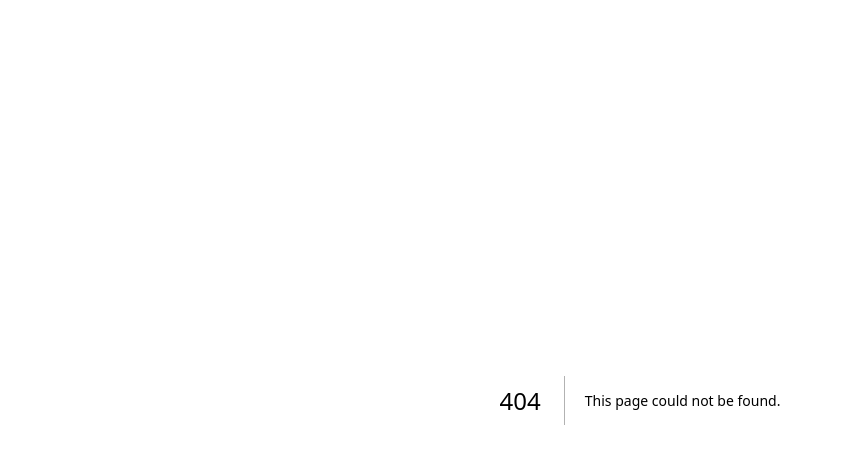
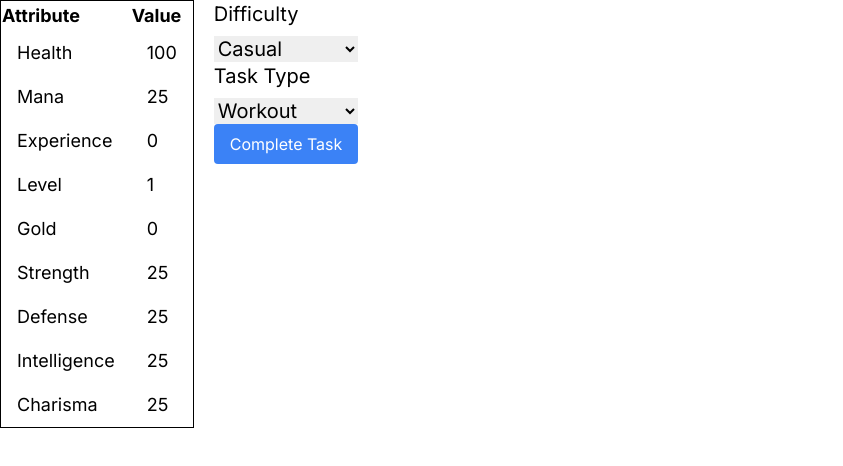
Before and after one commit to YifanYes/nexus, a Next.js app in the folder frontend/: page /profile in a window 1280 px wide. Before the commit this address had no page. Shown: the top 466 px of the page, without its empty margins (0-843 px from the left). Built offline with nearby package versions, Linux system fonts and the light colour scheme.

Commit message:
Add profile test view

```diff
--- /dev/null
+++ b/frontend/src/app/profile/page.tsx
@@ -0,0 +1,168 @@
+'use client'
+
+import { useState } from 'react'
+
+const Profile = () => {
+  const [attributes, setAttributes] = useState({
+    health: 100,
+    mana: 25,
+    exp: 0,
+    level: 1,
+    gold: 0,
+    strength: 25,
+    defense: 25,
+    intelligence: 25,
+    charisma: 25
+  })
+  const [task, setTask] = useState({
+    type: 'WORKOUT',
+    difficulty: 'CASUAL'
+  })
+
+  const attributeMap = {
+    WORKOUT: 'strength',
+    STUDY: 'intelligence',
+    SOCIAL: 'charisma',
+    HEALTH: 'health'
+  }
+
+  const taskRewards = {
+    CASUAL: {
+      exp: 25,
+      gold: 10
+    },
+    HEROIC: {
+      exp: 50,
+      gold: 20
+    },
+    LEGENDARY: {
+      exp: 75,
+      gold: 30
+    }
+  }
+
+  const nextLevelRequiredExp = (level: number): number => {
+    return 250 * (level * level) - 250 * level
+  }
+
+  const completeTask = () => {
+    // @ts-expect-error
+    const attribute = attributeMap[task.type]
+
+    // @ts-expect-error
+    const rewards = taskRewards[task.difficulty]
+    const totalExp = attributes.exp + rewards.exp
+    const requiredExp = nextLevelRequiredExp(attributes.level + 1)
+
+    if (totalExp >= requiredExp) {
+      setAttributes({
+        ...attributes,
+        [attribute]: Math.min(attributes[attribute] + 1, 100),
+        exp: totalExp - requiredExp,
+        level: attributes.level + 1,
+        gold: attributes.gold + rewards.gold
+      })
+    } else {
+      setAttributes({
+        ...attributes,
+        [attribute]: Math.min(attributes[attribute] + 1, 100),
+        exp: totalExp,
+        gold: attributes.gold + rewards.gold
+      })
+    }
+  }
+
+  return (
+    <div className='flex flex-row gap-5'>
+      <table className='text-left text-lg border  border-black'>
+        <thead>
+          <tr>
+            <th>Attribute</th>
+            <th>Value</th>
+          </tr>
+        </thead>
+        <tbody>
+          <tr>
+            <td className='px-4 py-2'>Health</td>
+            <td className='px-4 py-2'>{attributes.health}</td>
+          </tr>
+          <tr>
+            <td className='px-4 py-2'>Mana</td>
+            <td className='px-4 py-2'>{attributes.mana}</td>
+          </tr>
+          <tr>
+            <td className='px-4 py-2'>Experience</td>
+            <td className='px-4 py-2'>{attributes.exp}</td>
+          </tr>
+          <tr>
+            <td className='px-4 py-2'>Level</td>
+            <td className='px-4 py-2'>{attributes.level}</td>
+          </tr>
+          <tr>
+            <td className='px-4 py-2'>Gold</td>
+            <td className='px-4 py-2'>{attributes.gold}</td>
+          </tr>
+          <tr>
+            <td className='px-4 py-2'>Strength</td>
+            <td className='px-4 py-2'>{attributes.strength}</td>
+          </tr>
+          <tr>
+            <td className='px-4 py-2'>Defense</td>
+            <td className='px-4 py-2'>{attributes.defense}</td>
+          </tr>
+          <tr>
+            <td className='px-4 py-2'>Intelligence</td>
+            <td className='px-4 py-2'>{attributes.intelligence}</td>
+          </tr>
+          <tr>
+            <td className='px-4 py-2'>Charisma</td>
+            <td className='px-4 py-2'>{attributes.charisma}</td>
+          </tr>
+        </tbody>
+      </table>
+
+      <div>
+        <form className='text-xl'>
+          <div className='flex flex-col gap-2'>
+            <label>Difficulty</label>
+            <select
+              defaultValue='CASUAL'
+              onChange={(e) => {
+                setTask({
+                  ...task,
+                  difficulty: e.target.value
+                })
+              }}
+            >
+              <option value='CASUAL'>Casual</option>
+              <option value='HEROIC'>Heroic</option>
+              <option value='LEGENDARY'>Legendary</option>
+            </select>
+          </div>
+          <div className='flex flex-col gap-2'>
+            <label>Task Type</label>
+            <select
+              defaultValue='WORKOUT'
+              onChange={(e) => {
+                setTask({
+                  ...task,
+                  type: e.target.value
+                })
+              }}
+            >
+              <option value='WORKOUT'>Workout</option>
+              <option value='STUDY'>Study</option>
+              <option value='SOCIAL'>Social</option>
+              <option value='HEALTH'>Health</option>
+            </select>
+          </div>
+        </form>
+        <button className='bg-blue-500 hover:bg-blue-700 text-white py-2 px-4 rounded' onClick={completeTask}>
+          Complete Task
+        </button>
+      </div>
+    </div>
+  )
+}
+
+export default Profile
```
Also changed, not shown: 1 other file (tests, documents, lock files or other folders).
